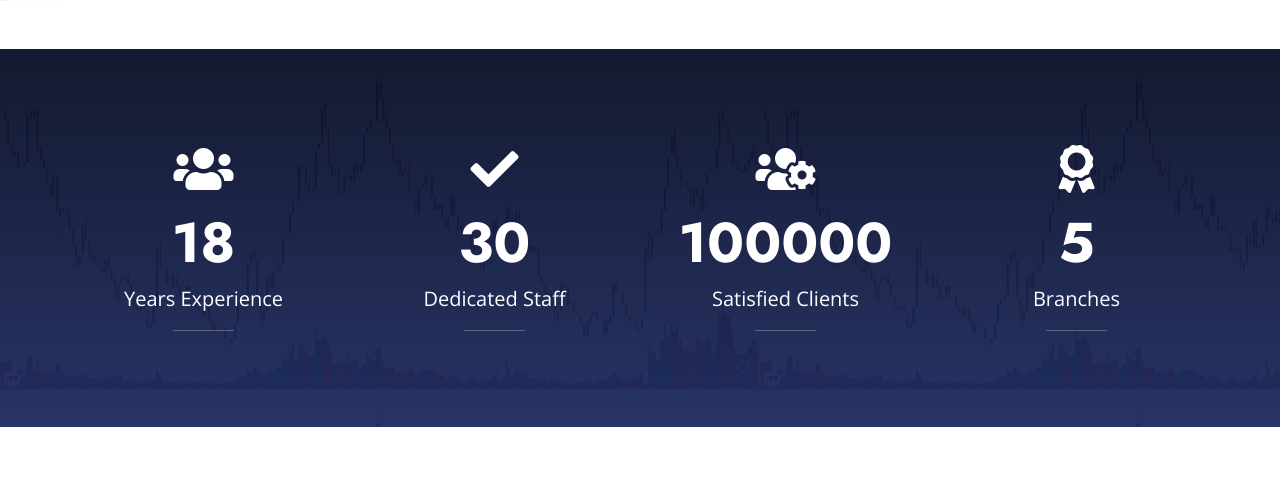
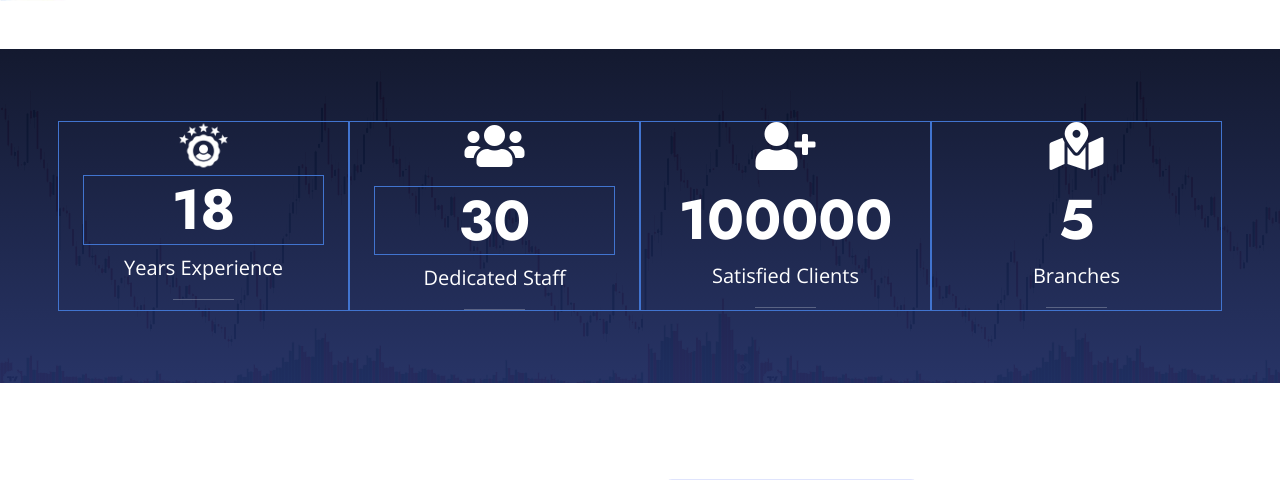
Before and after one commit to RoboPrabin/WEB-TrishaktiWebsite, a PHP site: page / in a window 1280 px wide. Shown: the part 719-1199 px from the top of the page. Run offline with PHP 8.4, Linux system fonts and the light colour scheme; some libraries are stand-ins or nearby versions.

Commit message:
eidited index & style  page

```diff
--- a/css/style.css
+++ b/css/style.css
@@ -267,6 +267,21 @@ color: white;
 .fon{
     color: #4174cf;
 }
+
+.ex{
+        width: 24%;
+
+}
+
+.exp{
+    border: solid 1px #4174cf;
+}
+
+.exp1{
+    border: solid 1px #4174cf;
+    margin-top: -4px;
+}
+
 
 
 /*** Callback ***/
--- a/index.html
+++ b/index.html
@@ -223,28 +223,29 @@
 
     <!-- Facts Start -->
     <div class="container-fluid facts my-5 py-5">
-        <div class="container py-5">
+        <div class="container py-4">
             <div class="row g-5">
-                <div class="col-12 col-sm-6 col-md-3 text-center wow fadeIn" data-wow-delay="0.1s">
-                    <i class="fa fa-users fa-3x text-white mb-3"></i>
-                    <h1 class="display-4 text-white" data-toggle="counter-up">18</h1>
+                <div class="col-12 col-sm-6 col-md-3 text-center wow fadeIn exp" data-wow-delay="0.1s">
+                    <img class="ex" src="img/exp.png" alt="Image">
+                    <!-- <i class="fa fa-award fa-3x text-white mb-3"></i> -->
+                    <h1 class="display-4 text-white exp1" data-toggle="counter-up">18</h1>
                     <span class="fs-5 text-white">Years Experience</span>
                     <hr class="bg-white w-25 mx-auto mb-0">
                 </div>
-                <div class="col-12 col-sm-6 col-md-3 text-center wow fadeIn" data-wow-delay="0.3s">
-                    <i class="fa fa-check fa-3x text-white mb-3"></i>
-                    <h1 class="display-4 text-white" data-toggle="counter-up">30</h1>
+                <div class="col-12 col-sm-6 col-md-3 text-center wow fadeIn exp" data-wow-delay="0.3s">
+                    <i class="fa fa-users fa-3x text-white mb-3"></i>
+                    <h1 class="display-4 text-white exp" data-toggle="counter-up">30</h1>
                     <span class="fs-5 text-white">Dedicated Staff</span>
                     <hr class="bg-white w-25 mx-auto mb-0">
                 </div>
-                <div class="col-12 col-sm-6 col-md-3 text-center wow fadeIn" data-wow-delay="0.5s">
-                    <i class="fa fa-users-cog fa-3x text-white mb-3"></i>
+                <div class="col-12 col-sm-6 col-md-3 text-center wow fadeIn exp" data-wow-delay="0.5s">
+                    <i class="fa fa-user-plus fa-3x text-white mb-3"></i>
                     <h1 class="display-4 text-white" data-toggle="counter-up">100000</h1>
                     <span class="fs-5 text-white">Satisfied Clients</span>
                     <hr class="bg-white w-25 mx-auto mb-0">
                 </div>
-                <div class="col-12 col-sm-6 col-md-3 text-center wow fadeIn" data-wow-delay="0.7s">
-                    <i class="fa fa-award fa-3x text-white mb-3"></i>
+                <div class="col-12 col-sm-6 col-md-3 text-center wow fadeIn exp" data-wow-delay="0.7s">
+                    <i class="fas fa-map-marked-alt fa-3x text-white mb-3"></i>
                     <h1 class="display-4 text-white" data-toggle="counter-up">5</h1>
                     <span class="fs-5 text-white">Branches</span>
                     <hr class="bg-white w-25 mx-auto mb-0">
```
Also changed, not shown: img/exp.png (added).
